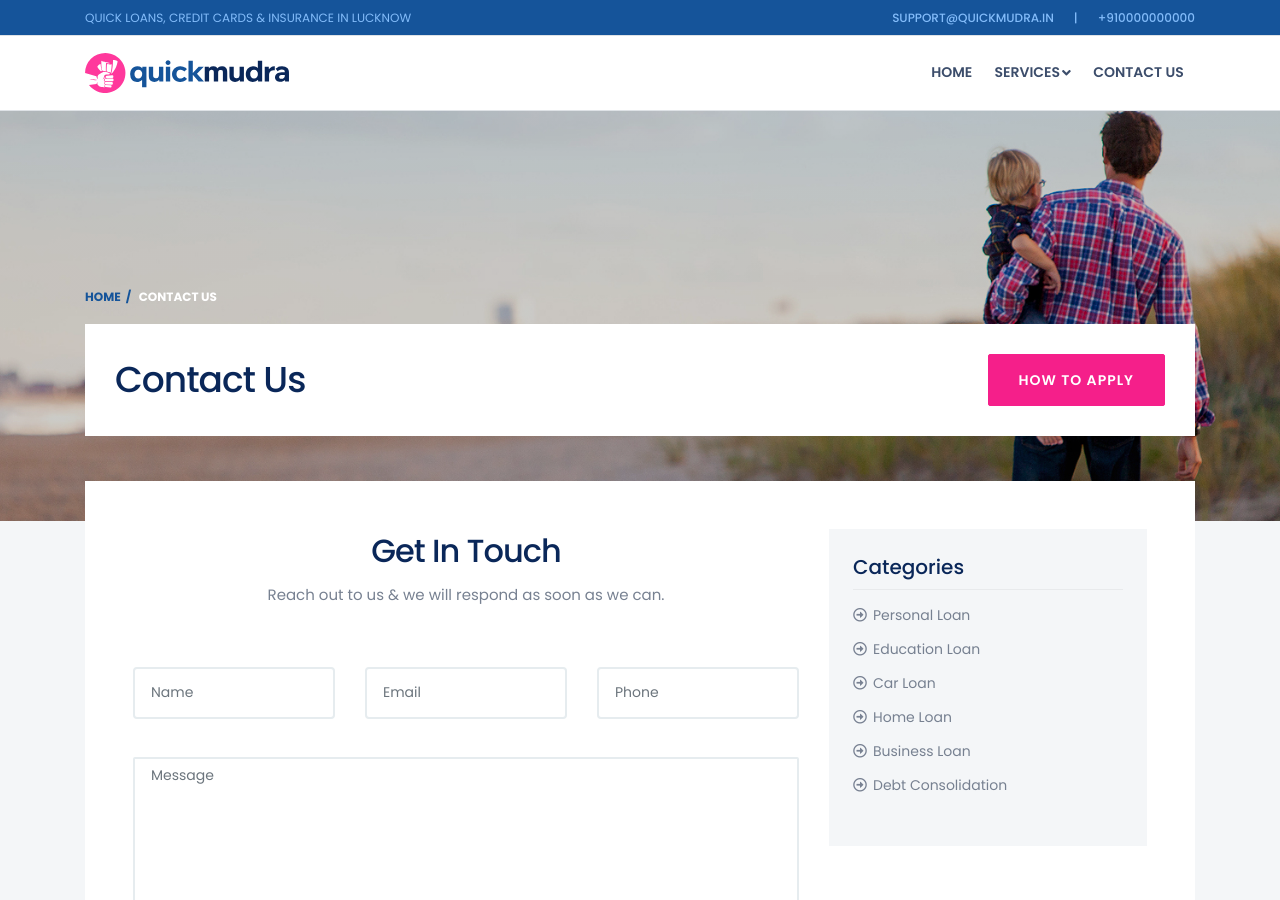
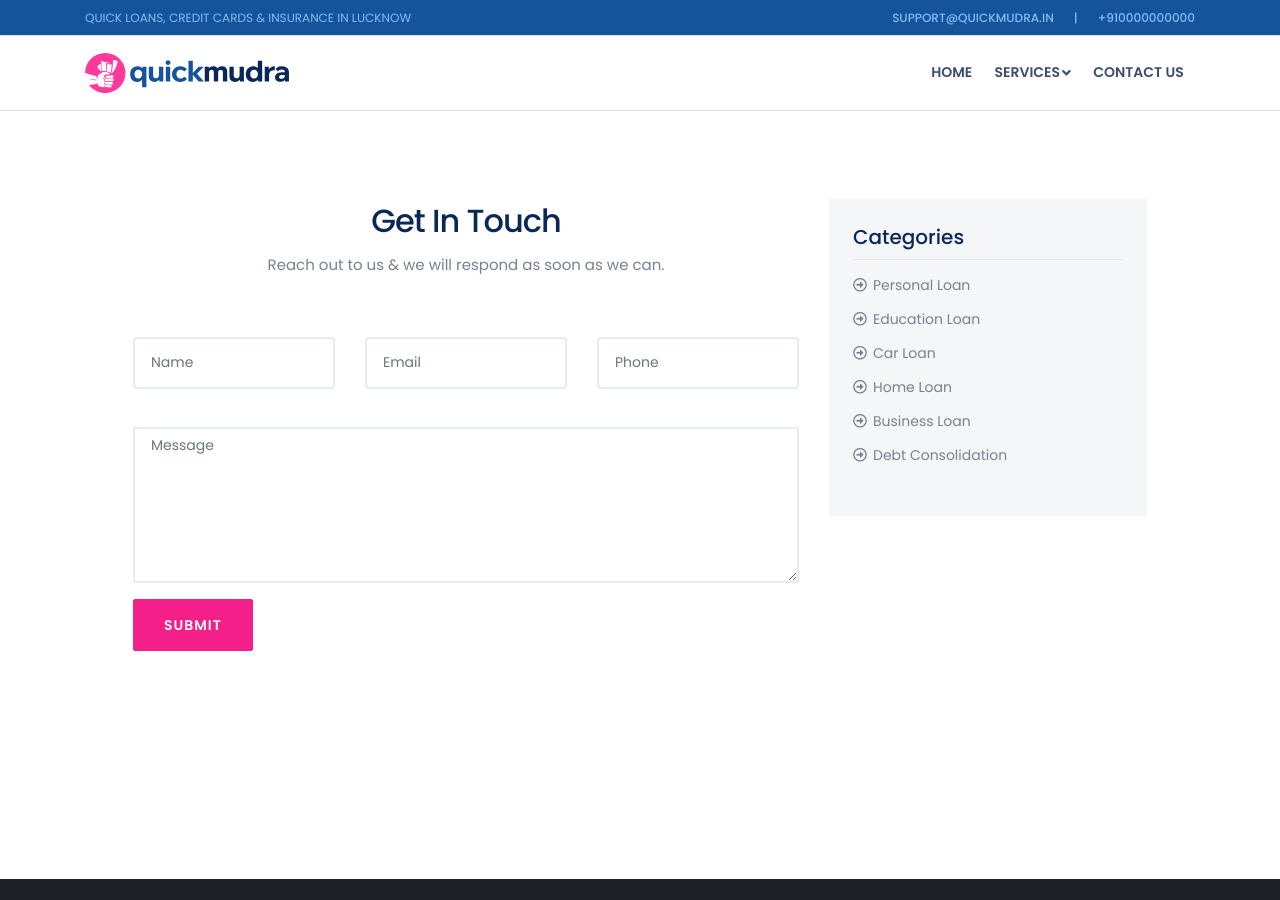
Before and after one commit to jaswinder-singh/creditme, a Jekyll site: the page built from pages/contact.html, in a window 1280 px wide and 900 px high. Built offline with Jekyll 4.4.1, drawn with Linux system fonts in a browser that asks for light colours; nearby versions of some CDN libraries.

Commit message:
Update contact.html

```diff
--- a/pages/contact.html
+++ b/pages/contact.html
@@ -5,33 +5,7 @@ header: default
 keywords: Home Loan, Personal Loan, Business Loan, Loan Against Property, Used Car Loans, Gold Loan, Education Loan, Insurance, Tax Services, GST, Home Loan, Quick Mudra
 permalink: /contact-us
 ---
-    <div class="page-header">
-        <div class="container">
-            <div class="row">
-                <div class="col-xl-12 col-lg-12 col-md-12 col-sm-12 col-12">
-                    <div class="page-breadcrumb">
-                        <ol class="breadcrumb">
-                            <li><a href="{{ site.url }}">Home</a></li>
-                            <li class="active">Contact Us</li>
-                        </ol>
-                    </div>
-                </div>
-                <div class="col-xl-12 col-lg-12 col-md-12 col-sm-12 col-12">
-                    <div class="bg-white pinside30">
-                        <div class="row align-items-center">
-                            <div class="col-xl-8 col-lg-8 col-md-8 col-sm-12 col-4">
-                                <h1 class="page-title">Contact Us</h1>
-                            </div>
-                            <div class="col-xl-4 col-lg-4 col-md-4 col-sm-12 col-8">
-                                <div class="btn-action"> <a href="#!" class="btn btn-secondary">How To Apply</a> </div>
-                            </div>
-                        </div>
-                    </div>
-                </div>
-            </div>
-        </div>
-    </div>
-	<div class="">
+	<div class="bg-white section-space80">
       <!-- content start -->
       <div class="container">
         <div class="row">
```
